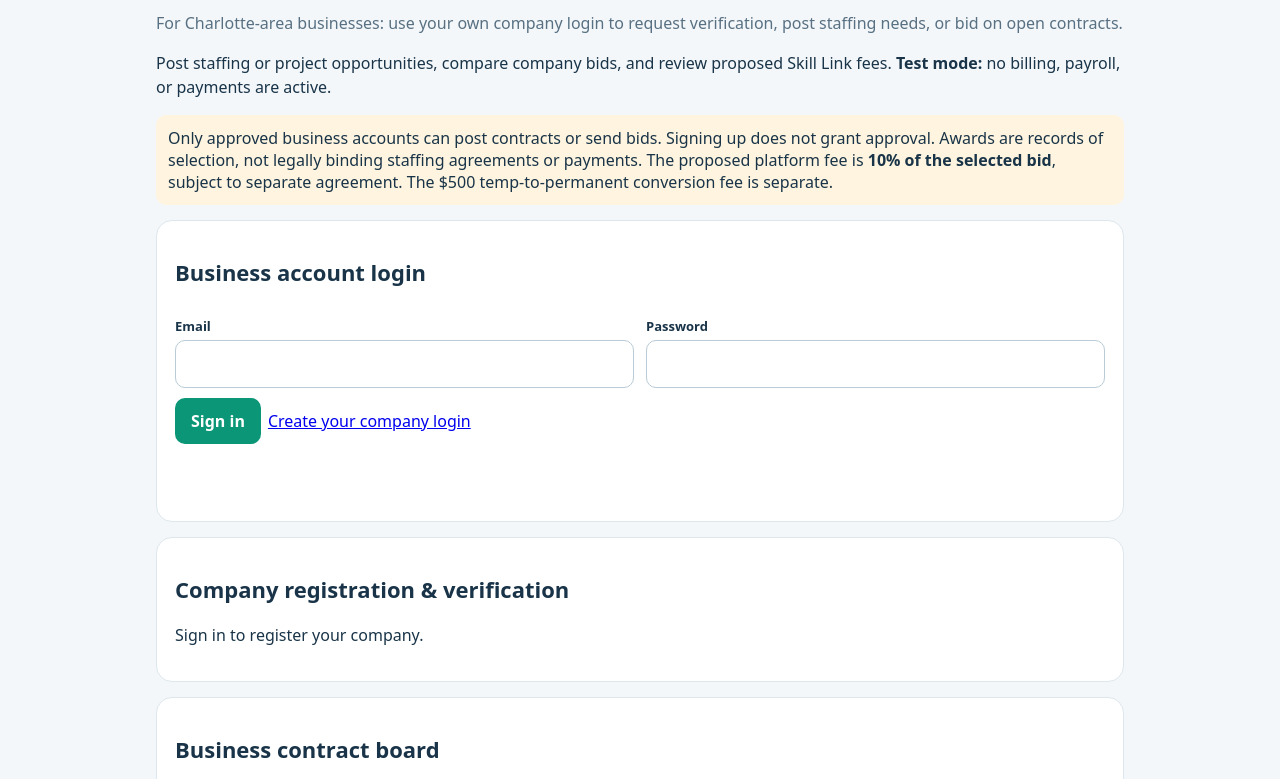
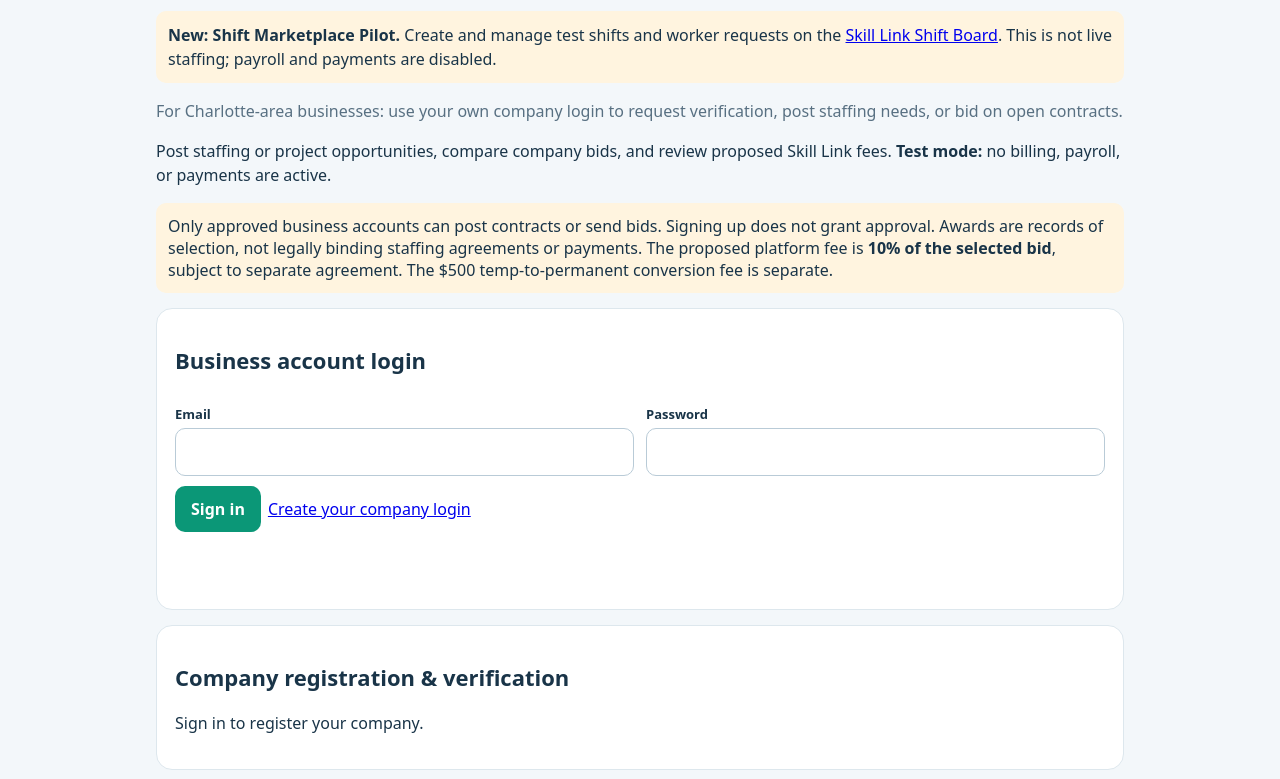
Before and after one commit to pompey1000/skilllink-worldwide, a plain HTML site: page business-contracts.html in a window 1280 px wide. Shown: the part 189-968 px from the top of the page. Drawn offline with nearby package versions, Linux system fonts and the light colour scheme.

Commit message:
Link company dashboard to test shift marketplace

```diff
--- a/business-contracts.html
+++ b/business-contracts.html
@@ -10,8 +10,8 @@
 .hiring-summary{display:flex;flex-wrap:wrap;gap:9px;margin:14px 0}.hiring-count{display:flex;flex-direction:column;gap:3px;border:1px solid #d6e7e1;background:#f4faf8;padding:11px 13px;border-radius:12px;min-width:106px}.hiring-count strong{font-size:21px}.hiring-count span{font-size:12px;color:#375c52}
 .application-head{display:flex;gap:12px;justify-content:space-between;align-items:center;flex-wrap:wrap}.application-head h3{margin:0}.applicant-actions{border-top:1px solid #dbe6e9;margin-top:14px;padding-top:10px}.applicant-actions label{margin:4px 0}.applicant-actions select{max-width:260px}
 .company-topnav{max-width:80%;overflow-x:auto;white-space:nowrap}
-</style></head><body><header><strong>Skill Link Worldwide</strong><nav class="company-topnav"><a class="company-signin" href="#auth">🔐 Company Sign In</a><a href="#company">Company Account</a><a href="#hiring">Hire Workers</a><a href="#applicants">Applications</a><a href="#board">Contracts</a><a href="/">Home</a></nav></header><main>
-<h1>Company Account</h1><p class="muted">For Charlotte-area businesses: use your own company login to request verification, post staffing needs, or bid on open contracts.</p><p>Post staffing or project opportunities, compare company bids, and review proposed Skill Link fees. <strong>Test mode:</strong> no billing, payroll, or payments are active.</p>
+</style></head><body><header><strong>Skill Link Worldwide</strong><nav class="company-topnav"><a class="company-signin" href="#auth">🔐 Company Sign In</a><a href="#company">Company Account</a><a href="#hiring">Hire Workers</a><a href="#applicants">Applications</a><a href="/shifts.html">Shift Pilot</a><a href="#board">Contracts</a><a href="/">Home</a></nav></header><main>
+<h1>Company Account</h1><p class="notice"><strong>New: Shift Marketplace Pilot.</strong> Create and manage test shifts and worker requests on the <a href="/shifts.html">Skill Link Shift Board</a>. This is not live staffing; payroll and payments are disabled.</p><p class="muted">For Charlotte-area businesses: use your own company login to request verification, post staffing needs, or bid on open contracts.</p><p>Post staffing or project opportunities, compare company bids, and review proposed Skill Link fees. <strong>Test mode:</strong> no billing, payroll, or payments are active.</p>
 <div class="notice">Only approved business accounts can post contracts or send bids. Signing up does not grant approval. Awards are records of selection, not legally binding staffing agreements or payments. The proposed platform fee is <strong>10% of the selected bid</strong>, subject to separate agreement. The $500 temp-to-permanent conversion fee is separate.</div>
 <section id="auth"><h2>Business account login</h2><div id="signin"><div class="grid"><div><label>Email</label><input id="email" type="email" autocomplete="email"></div><div><label>Password</label><input id="password" type="password" autocomplete="current-password"></div></div><button id="login">Sign in</button><a href="/#account">Create your company login</a></div><div id="signed" class="hidden"><p id="signed-email"></p><button class="alt" id="logout">Sign out</button></div><p id="message" role="status"></p></section>
 <section id="company"><h2>Company registration & verification</h2><p id="company-status">Sign in to check your company status.</p><form id="register" class="hidden"><div class="grid"><div><label>Business name</label><input name="company" maxlength="160" required></div><div><label>Company email</label><input name="contact" type="email" maxlength="254" required></div><div><label>City / state</label><input name="city" maxlength="160" placeholder="Charlotte, NC" required></div></div><button type="submit">Request company approval</button></form></section>
```
